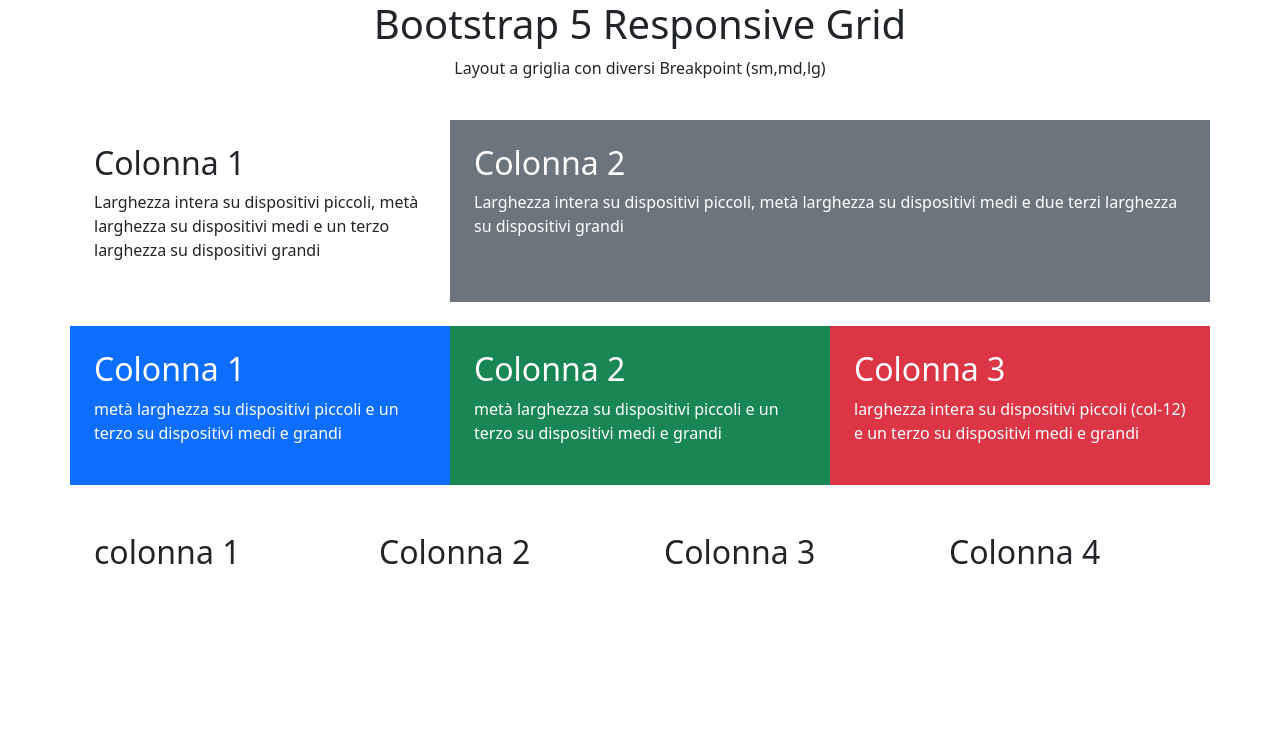
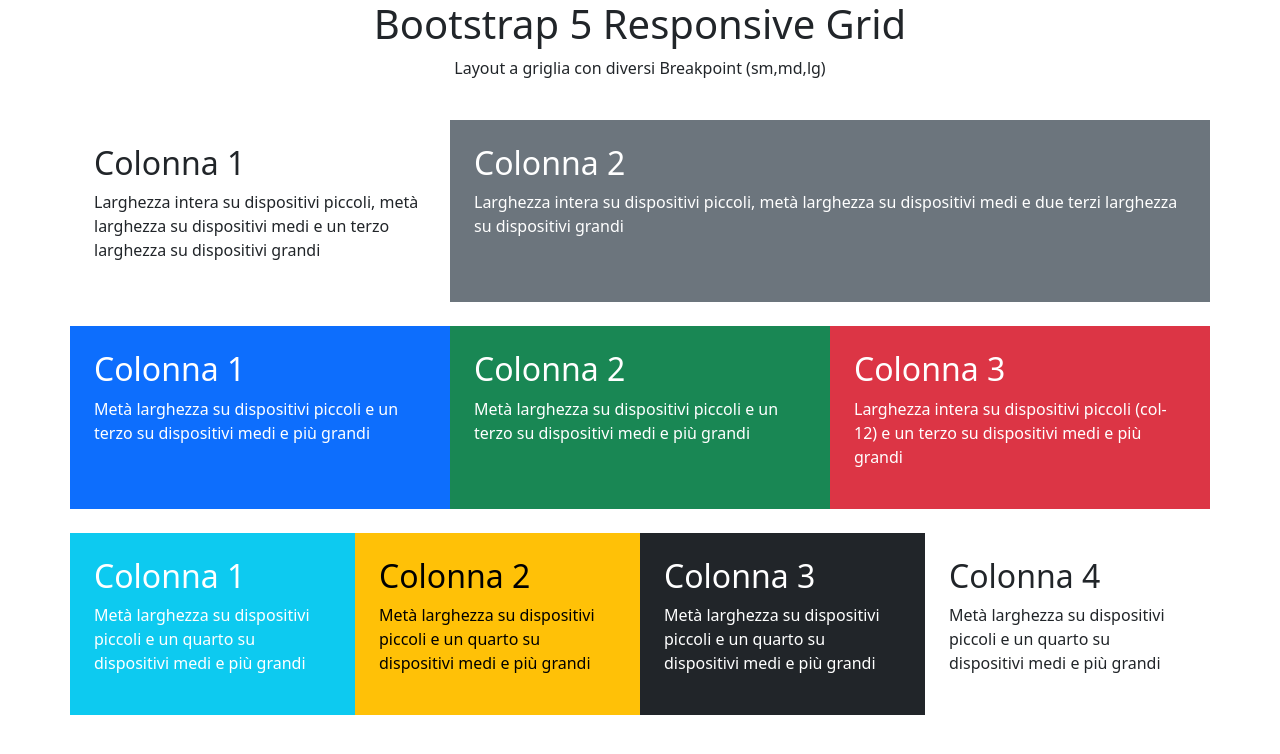
Before and after one commit to fabiogerritferrari/htmlcss-bootstrap-layout, a plain HTML site: page index.html in a window 1280 px wide. Drawn offline with nearby package versions, Linux system fonts and the light colour scheme.

Commit message:
completata ultima section e cambiato nome per migliorare valore semantico (da div a section nei container)

```diff
--- a/index.html
+++ b/index.html
@@ -19,7 +19,7 @@
     </header>
 
     <main>
-        <div class="container mt-4">
+        <section class="container mt-4">
             <div class="row">
                 <div class="col-12 col-md-6 col-lg-4 p-4">
                     <h2>Colonna 1</h2>
@@ -30,40 +30,43 @@
                     <p>Larghezza intera su dispositivi piccoli, metà larghezza su dispositivi medi e due terzi larghezza su dispositivi grandi</p>
                 </div>
             </div>
-        </div>
-        <div class="container mt-4">
+        </section>
+        <section class="container mt-4">
             <div class="row">
                 <div class="col-6 col-md-4 text-bg-primary p-4 ">
                     <h2>Colonna 1</h2>
-                    <p>metà larghezza su dispositivi piccoli e un terzo su dispositivi medi e grandi</p>
+                    <p>Metà larghezza su dispositivi piccoli e un terzo su dispositivi medi e più grandi</p>
                 </div>
                 <div class="col-6 col-md-4 text-bg-success p-4">
                     <h2>Colonna 2</h2>
-                    <p>metà larghezza su dispositivi piccoli e un terzo su dispositivi medi e grandi</p>
+                    <p>Metà larghezza su dispositivi piccoli e un terzo su dispositivi medi e più grandi</p>
                 </div>
                 <div class="col-12 col-md-4 text-bg-danger p-4">
                     <h2>Colonna 3</h2>
-                    <p>larghezza intera su dispositivi piccoli (col-12) e un terzo su dispositivi medi e grandi</p>
+                    <p>Larghezza intera su dispositivi piccoli (col-12) e un terzo su dispositivi medi e più grandi</p>
                 </div>
-        <div class="container mt-4">
+            </div>
+        </section>
+        <section class="container mt-4">
             <div class="row">
-                <div class="col p-4">
-                    <h2>colonna 1</h2>
-                    <p></p>
+                <div class="col-6 col-md-3 bg-info text-white p-4">
+                    <h2>Colonna 1</h2>
+                    <p>Metà larghezza su dispositivi piccoli e un quarto su dispositivi medi e più grandi</p>
                 </div>
-                <div class="col p-4">
+                <div class="col-6 col-md-3 text-bg-warning p-4">
                     <h2>Colonna 2</h2>
-                    <p></p>
+                    <p>Metà larghezza su dispositivi piccoli e un quarto su dispositivi medi e più grandi</p>
                 </div>
-                <div class="col p-4">
+                <div class="col-6 col-md-3 text-bg-dark p-4">
                     <h2>Colonna 3</h2>
-                    <p></p>
+                    <p>Metà larghezza su dispositivi piccoli e un quarto su dispositivi medi e più grandi</p>
                 </div>
-                <div class="col p-4">
+                <div class="col-6 col-md-3 p-4">
                     <h2>Colonna 4</h2>
-                    <p></p>
+                    <p>Metà larghezza su dispositivi piccoli e un quarto su dispositivi medi e più grandi</p>
                 </div>
-                </div>
+            </div>
+        </section>
     </main>
 </body>
 </html>
```
